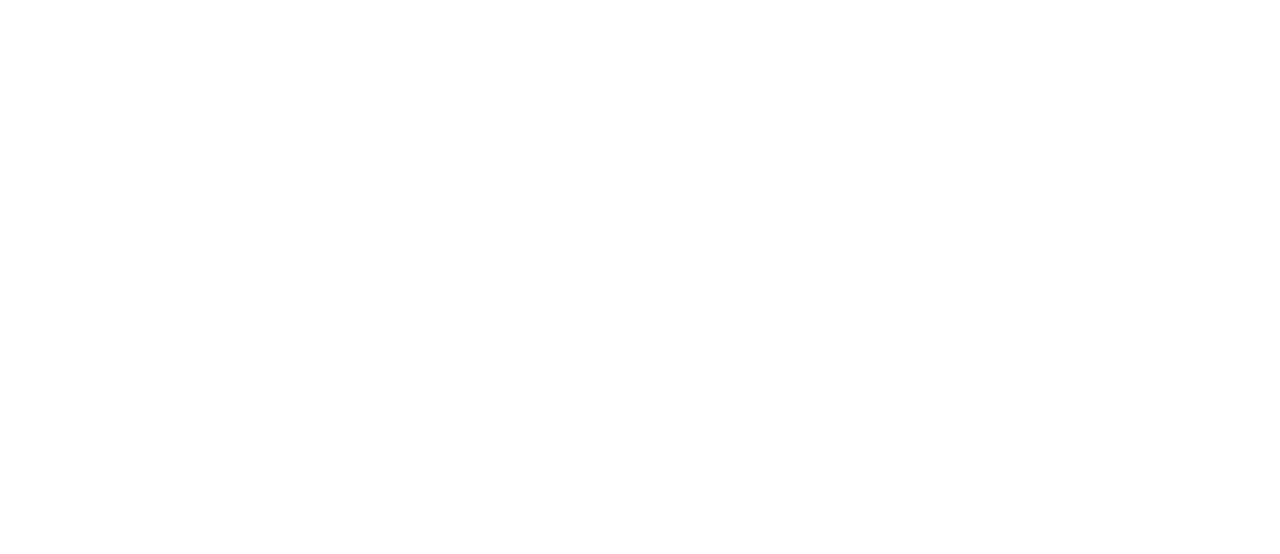
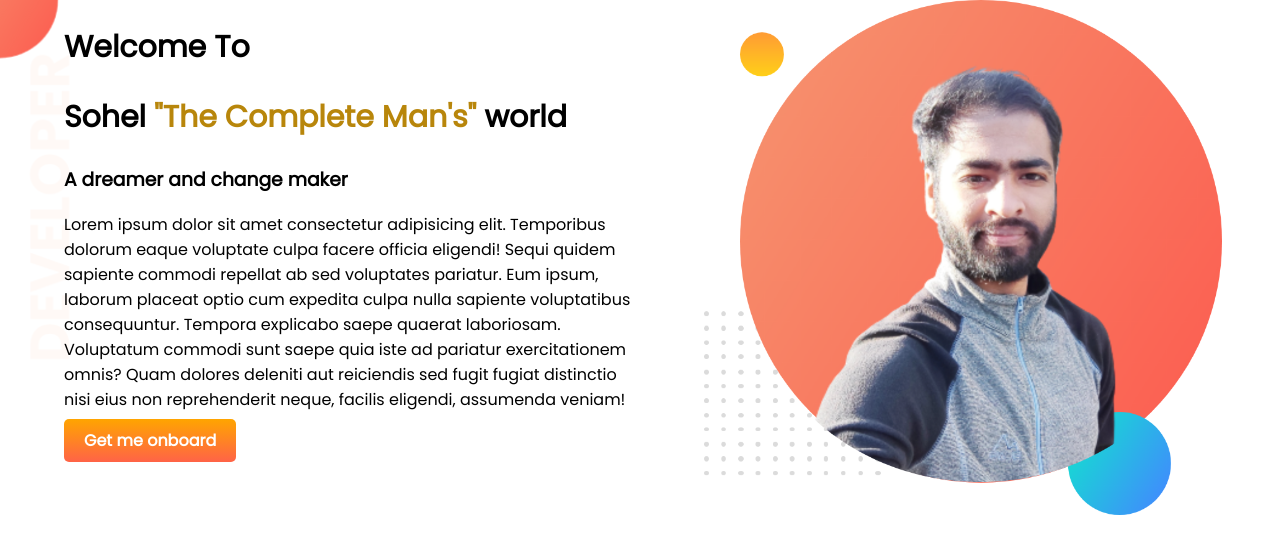
Before and after one commit to sohelofficial/create-portfolio, a plain HTML site: page index.html in a window 1280 px wide. Drawn offline with Linux system fonts and the light colour scheme.

Commit message:
first section added

```diff
--- a/index.html
+++ b/index.html
@@ -1,14 +1,39 @@
 <!DOCTYPE html>
 <html lang="en">
+
 <head>
     <meta charset="UTF-8">
     <meta http-equiv="X-UA-Compatible" content="IE=edge">
     <meta name="viewport" content="width=device-width, initial-scale=1.0">
     <title>The Complete Man</title>
     <link rel="shortcut icon" href="./sohel-favicon.png" type="image/x-icon">
+    <link rel="preconnect" href="https://fonts.googleapis.com">
+    <link rel="preconnect" href="https://fonts.gstatic.com" crossorigin>
+    <link href="https://fonts.googleapis.com/css2?family=Poppins&display=swap" rel="stylesheet">
     <link rel="stylesheet" href="style.css">
 </head>
+
 <body>
+    <section class="first-section">
+        <div class="half-width">
+            <h1>Welcome To</h1>
+            <h1>Sohel<span class="sohel-color"> "The Complete Man's" </span>world</h1>
+            <h3>A dreamer and change maker</h3>
+            <p>Lorem ipsum dolor sit amet consectetur adipisicing elit. Temporibus dolorum eaque voluptate culpa facere
+                officia eligendi! Sequi quidem sapiente commodi repellat ab sed voluptates pariatur. Eum ipsum, laborum
+                placeat optio cum expedita culpa nulla sapiente voluptatibus consequuntur. Tempora explicabo saepe
+                quaerat laboriosam. Voluptatum commodi sunt saepe quia iste ad pariatur exercitationem omnis? Quam
+                dolores deleniti aut reiciendis sed fugit fugiat distinctio nisi eius non reprehenderit neque, facilis
+                eligendi, assumenda veniam!</p>
+            <a class="link-button" target="_blank" href="https://www.linkedin.com/in/sohelmollah/">Get me onboard</a>
+        </div>
+        <div class="half-width">
+            <img src="images/my-bg.png" alt="" srcset="">
+        </div>
+    </section>
+
+
 
 </body>
+
 </html>
--- a/style.css
+++ b/style.css
@@ -0,0 +1,30 @@
+body{
+    font-family: 'Poppins', sans-serif;
+    margin: 0%;
+}
+h1{
+    font-size: 30px;
+}
+.sohel-color{
+    color: darkgoldenrod;
+}
+.first-section{
+    display:flex;
+    background-image: url(images/top-banner.png);
+    background-repeat: no-repeat;
+}
+.half-width{
+    width: 50%;
+    padding-left: 5%;
+}
+.half-width img{
+    width: 90%;
+}
+.link-button{
+    text-decoration: none;
+    padding: 10px 20px;
+    background-image: linear-gradient(Orange, tomato);
+    color: white;
+    font-weight: 700;
+    border-radius: 5px;
+}
```
Also changed, not shown: Images/dream-bg.png (added), Images/exp-bg.png (added), Images/my-bg.png (added), Images/my-bg2.png (added), Images/top-banner.png (added), sohel-s1.png (deleted), sohel-s2.png (deleted).
